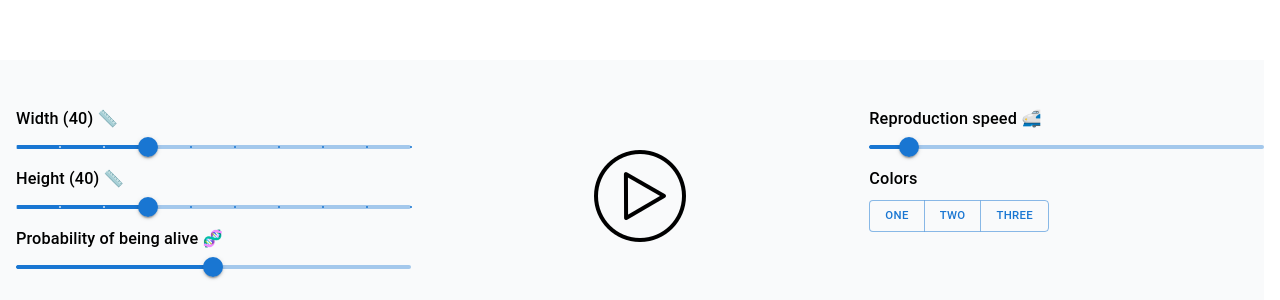
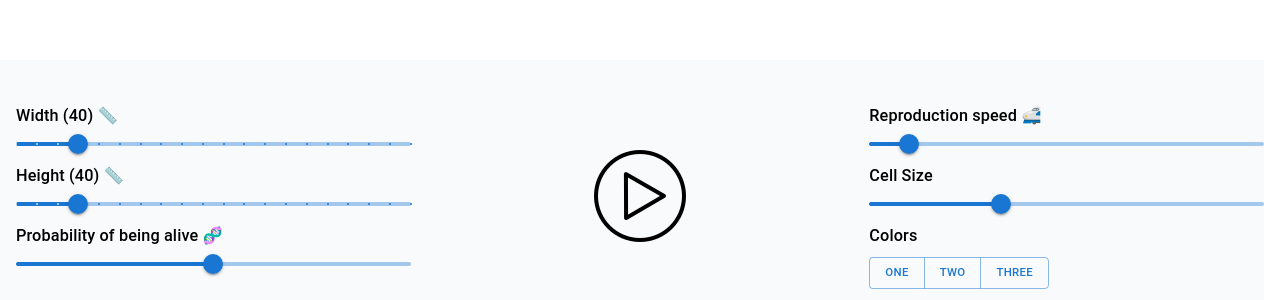
Before and after one commit to neuodev/game-of-life, a React (Vite) app: page / in a window 1280 px wide. Shown: the part 500-800 px from the top of the page. Built offline with nearby package versions, Linux system fonts and the light colour scheme.

Commit message:
control the cell size

```diff
--- a/src/App.tsx
+++ b/src/App.tsx
@@ -6,12 +6,16 @@ import Settings from "./components/Settings";
 type State = {
   width: number;
   height: number;
+  probability: number;
+  cellSize: number;
 };
 
 function App() {
   const [state, setState] = useState<State>({
     width: 40,
     height: 40,
+    probability: 0.5, // when equal 0.5 every person has equal opportunity to be live or dead
+    cellSize: 5,
   });
 
   function setWidth(width: number) {
@@ -21,7 +25,16 @@ function App() {
   function setHeight(height: number) {
     setState({ ...state, height });
   }
-  const { width, height } = state;
+
+  function setProba(probability: number) {
+    setState({ ...state, probability });
+  }
+
+  function setCellSize(size: number) {
+    setState({ ...state, cellSize: size });
+  }
+
+  const { width, height, probability, cellSize } = state;
   return (
     <Box
       sx={{
@@ -38,13 +51,22 @@ function App() {
           height: "100%",
         }}
       >
-        <Canvas width={width} height={height} />
+        <Canvas
+          width={width}
+          height={height}
+          probability={probability}
+          cellSize={cellSize}
+        />
       </Box>
       <Settings
-        width={state.width}
-        height={state.height}
+        width={width}
+        height={height}
+        probability={probability}
+        cellSize={cellSize}
         setWidth={setWidth}
         setHeight={setHeight}
+        setProba={setProba}
+        setCellSize={setCellSize}
       />
     </Box>
   );
--- a/src/components/Canvas.tsx
+++ b/src/components/Canvas.tsx
@@ -11,15 +11,17 @@ type Universe = {
 
 type Props = {
   width: number;
+  probability: number;
   height: number;
+  cellSize: number;
 };
 
-const Canvas: React.FC<Props> = ({ width, height }) => {
+const Canvas: React.FC<Props> = ({ width, height, probability, cellSize }) => {
   const ref = useRef<HTMLCanvasElement>(null);
 
   useEffect(() => {
     gameLoop();
-  }, [ref, width, height]);
+  }, [ref, width, height, probability, cellSize]);
 
   async function gameLoop() {
     if (!ref.current) return;
@@ -28,11 +30,12 @@ const Canvas: React.FC<Props> = ({ width, height }) => {
       let universe: Universe = await invoke("new_universe", {
         height,
         width,
+        prop: probability,
       });
 
       async function renderUniverse() {
-        canvas.height = (CELL_SIZE + 1) * height + 1;
-        canvas.width = (CELL_SIZE + 1) * width + 1;
+        canvas.height = (cellSize + 1) * height + 1;
+        canvas.width = (cellSize + 1) * width + 1;
 
         let ctx = canvas.getContext("2d");
 
@@ -41,12 +44,23 @@ const Canvas: React.FC<Props> = ({ width, height }) => {
           return;
         }
 
-        drawGrid(ctx, height, width);
-        drawCells(ctx, width, height, universe.cells);
+        drawGrid({
+          ctx,
+          height,
+          width,
+          cellSize,
+        });
+        drawCells({
+          ctx,
+          width,
+          height,
+          cells: universe.cells,
+          cellSize,
+        });
 
         universe = await invoke("next_gen", { universe });
 
-        // requestAnimationFrame(renderUniverse);
+        requestAnimationFrame(renderUniverse);
       }
 
       await renderUniverse();
--- a/src/components/Settings.tsx
+++ b/src/components/Settings.tsx
@@ -22,11 +22,24 @@ import PlayIcon from "../assets/play.png";
 type Props = {
   width: number;
   height: number;
+  probability: number;
+  cellSize: number;
   setWidth(width: number): void;
   setHeight(height: number): void;
+  setProba(prob: number): void;
+  setCellSize(prob: number): void;
 };
 
-const Settings: React.FC<Props> = ({ width, height, setWidth, setHeight }) => {
+const Settings: React.FC<Props> = ({
+  width,
+  height,
+  probability,
+  cellSize,
+  setWidth,
+  setHeight,
+  setProba,
+  setCellSize,
+}) => {
   return (
     <Grid
       container
@@ -53,7 +66,7 @@ const Settings: React.FC<Props> = ({ width, height, setWidth, setHeight }) => {
             step={10}
             marks
             min={10}
-            max={100}
+            max={200}
           />
         </Box>
         <Box>
@@ -70,14 +83,19 @@ const Settings: React.FC<Props> = ({ width, height, setWidth, setHeight }) => {
             step={10}
             marks
             min={10}
-            max={100}
+            max={200}
           />
         </Box>
         <Box>
           <Typography variant="h6">Probability of being alive 🧬</Typography>
           <Slider
-            defaultValue={0.5}
+            value={probability}
             valueLabelDisplay="auto"
+            onChange={(e: Event) => {
+              if (!e || !e.target) return;
+              let event = e as any as React.ChangeEvent<HTMLInputElement>;
+              setProba(Number(event.target.value));
+            }}
             step={0.01}
             min={0}
             max={1}
@@ -110,6 +128,21 @@ const Settings: React.FC<Props> = ({ width, height, setWidth, setHeight }) => {
             max={100}
           />
         </Box>
+        <Box>
+          <Typography variant="h6">Cell Size</Typography>
+          <Slider
+            value={cellSize}
+            onChange={(e: Event) => {
+              if (!e || !e.target) return;
+              let event = e as any as React.ChangeEvent<HTMLInputElement>;
+              setCellSize(Number(event.target.value));
+            }}
+            valueLabelDisplay="auto"
+            step={1}
+            min={0}
+            max={15}
+          />
+        </Box>
 
         <Box>
           <Typography mb="8px" variant="h6">
--- a/src/utils/canvas.ts
+++ b/src/utils/canvas.ts
@@ -1,36 +1,49 @@
-export const CELL_SIZE = 15; // px
+export const CELL_SIZE = 2; // px
 export const GRID_COLOR = "#CCCCCC";
 export const DEAD_COLOR = "#FFFFFF";
 export const ALIVE_COLOR = "#000000";
 
-export const drawGrid = (
-  ctx: CanvasRenderingContext2D,
-  width: number,
-  height: number
-) => {
+export const drawGrid = ({
+  ctx,
+  width,
+  height,
+  cellSize,
+}: {
+  ctx: CanvasRenderingContext2D;
+  width: number;
+  height: number;
+  cellSize: number;
+}) => {
   ctx.beginPath();
   ctx.strokeStyle = GRID_COLOR;
 
   for (let i = 0; i <= width; i++) {
-    ctx.moveTo(i * (CELL_SIZE + 1) + 1, 0);
-    ctx.lineTo(i * (CELL_SIZE + 1) + 1, (CELL_SIZE + 1) * height + 1);
+    ctx.moveTo(i * (cellSize + 1) + 1, 0);
+    ctx.lineTo(i * (cellSize + 1) + 1, (cellSize + 1) * height + 1);
   }
 
   // Horizontal lines.
   for (let j = 0; j <= height; j++) {
-    ctx.moveTo(0, j * (CELL_SIZE + 1) + 1);
-    ctx.lineTo((CELL_SIZE + 1) * width + 1, j * (CELL_SIZE + 1) + 1);
+    ctx.moveTo(0, j * (cellSize + 1) + 1);
+    ctx.lineTo((cellSize + 1) * width + 1, j * (cellSize + 1) + 1);
   }
 
   ctx.stroke();
 };
 
-export const drawCells = (
-  ctx: CanvasRenderingContext2D,
-  width: number,
-  height: number,
-  cells: number[]
-) => {
+export const drawCells = ({
+  ctx,
+  width,
+  height,
+  cells,
+  cellSize,
+}: {
+  ctx: CanvasRenderingContext2D;
+  width: number;
+  height: number;
+  cellSize: number;
+  cells: number[];
+}) => {
   ctx.beginPath();
 
   for (let row = 0; row < height; row++) {
@@ -41,10 +54,10 @@ export const drawCells = (
       ctx.fillStyle = cells[idx] ? ALIVE_COLOR : DEAD_COLOR;
 
       ctx.fillRect(
-        col * (CELL_SIZE + 1) + 1,
-        row * (CELL_SIZE + 1) + 1,
-        CELL_SIZE,
-        CELL_SIZE
+        col * (cellSize + 1) + 1,
+        row * (cellSize + 1) + 1,
+        cellSize,
+        cellSize
       );
     }
   }
```
Also changed, not shown: 2 other files (tests, documents, lock files or other folders).
